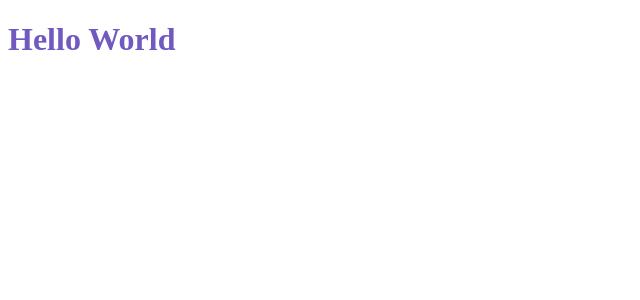
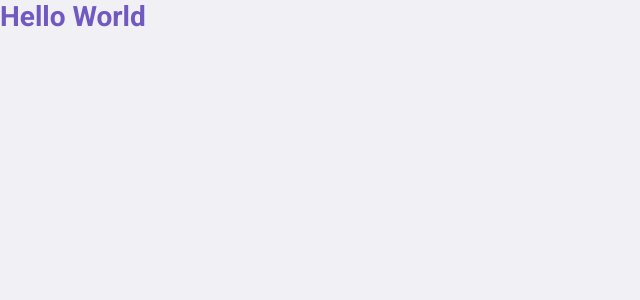
Before and after one commit to giovannipds/omnistack11, a React (Create React App) app in the folder frontend/: page / in a window 1280 px wide. Shown: the top 300 px of the page, without its empty margins (0-640 px from the left). Built offline with nearby package versions, Linux system fonts and the light colour scheme.

Commit message:
Create a global css and import google font

```diff
--- a/frontend/src/App.js
+++ b/frontend/src/App.js
@@ -1,4 +1,6 @@
 import React from 'react';
+
+import './global.css'
 
 import Logon from './pages/Logon';
 
--- /dev/null
+++ b/frontend/src/global.css
@@ -0,0 +1,22 @@
+@import url('https://fonts.googleapis.com/css?family=Roboto:400,500,700&display=swap');
+
+* {
+  margin: 0;
+  padding: 0;
+  outline: 0;
+  box-sizing: border-box;
+}
+
+body {
+  font: 400 14px Roboto, sans-serif;
+  background: #f0f0f5;
+  -webkit-font-smoothing: antialiased;
+}
+
+input, button, textarea {
+  font: 400 18px Roboto, sans-serif;
+}
+
+button {
+  cursor: pointer;
+}
```
